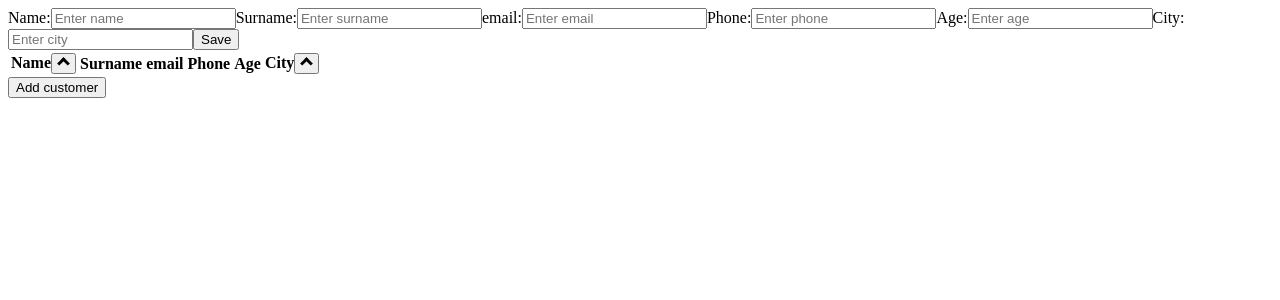
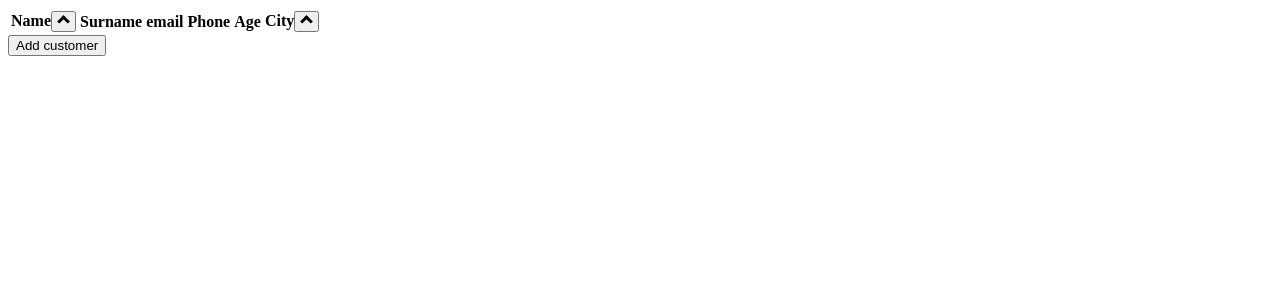
Before and after one commit to micail/vd, a React (Create React App) app: page / in a window 1280 px wide. Shown: the top 300 px of the page. Built offline with nearby package versions, Linux system fonts and the light colour scheme.

Commit message:
Close modal on save

```diff
--- a/src/components/App.jsx
+++ b/src/components/App.jsx
@@ -23,9 +23,8 @@ const App = ({ entries }) => {
   return (
     <div className="container">
       <div className="row">
-        <Form />
         <Table entries={entries} />
-        <Modal showModal={showModal} close={closeModal}><Form /></Modal>
+        <Modal showModal={showModal} close={closeModal}><Form close={closeModal} /></Modal>
       </div>
       <button onClick={openModal}>Add customer</button>
     </div>
--- a/src/components/Form.jsx
+++ b/src/components/Form.jsx
@@ -4,7 +4,7 @@ import { addEntry } from '../store/actions/recordActions'
 
 import './Form.scss';
 
-const Form = () => {
+const Form = ({close}) => {
   const [customer, setCustomer] = useState({});
   const dispatch = useDispatch();
 
@@ -16,6 +16,8 @@ const Form = () => {
   const handleSubmit = (event) => {
     event.preventDefault();
     dispatch(addEntry(customer));
+    /** Close modal after save */
+    close();
   };
 
   return (
```
